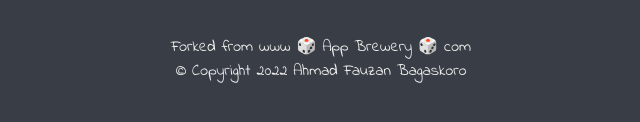
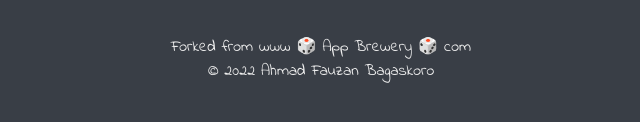
Before and after one commit to ahmadfauzan96/dicee, a plain HTML site: page index.html in a window 1280 px wide. Shown: the part 492-614 px from the top of the page, 319-959 px from the left. Drawn offline with Linux system fonts and the light colour scheme.

Commit message:
Update index.html

```diff
--- a/index.html
+++ b/index.html
@@ -32,7 +32,7 @@
 
 <footer>
   Forked from www 🎲 App Brewery 🎲 com<br>
-  © Copyright 2022 Ahmad Fauzan Bagaskoro
+  © 2022 Ahmad Fauzan Bagaskoro
   <script src="dicee.js" charset="utf-8"></script>
 </footer>
 
```
